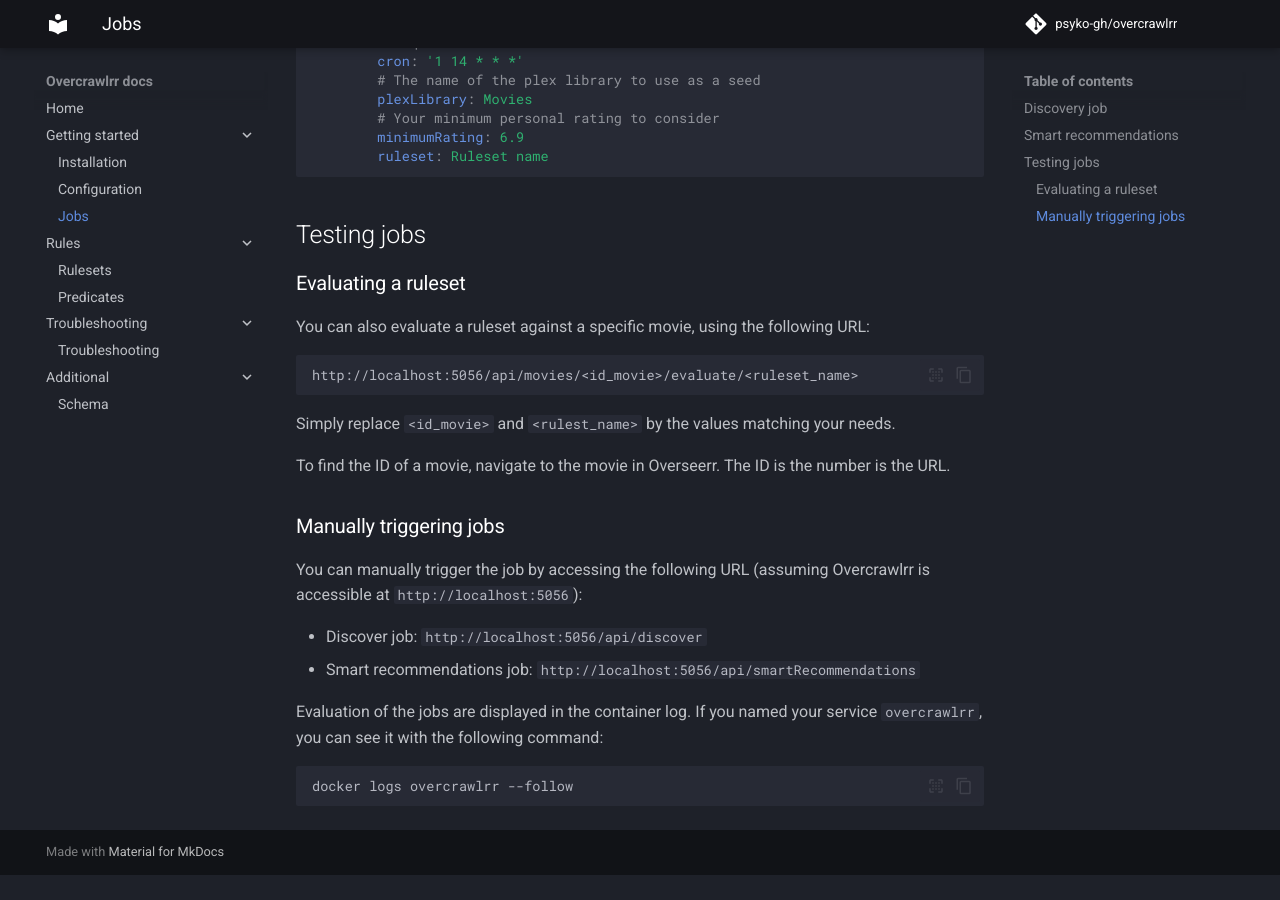
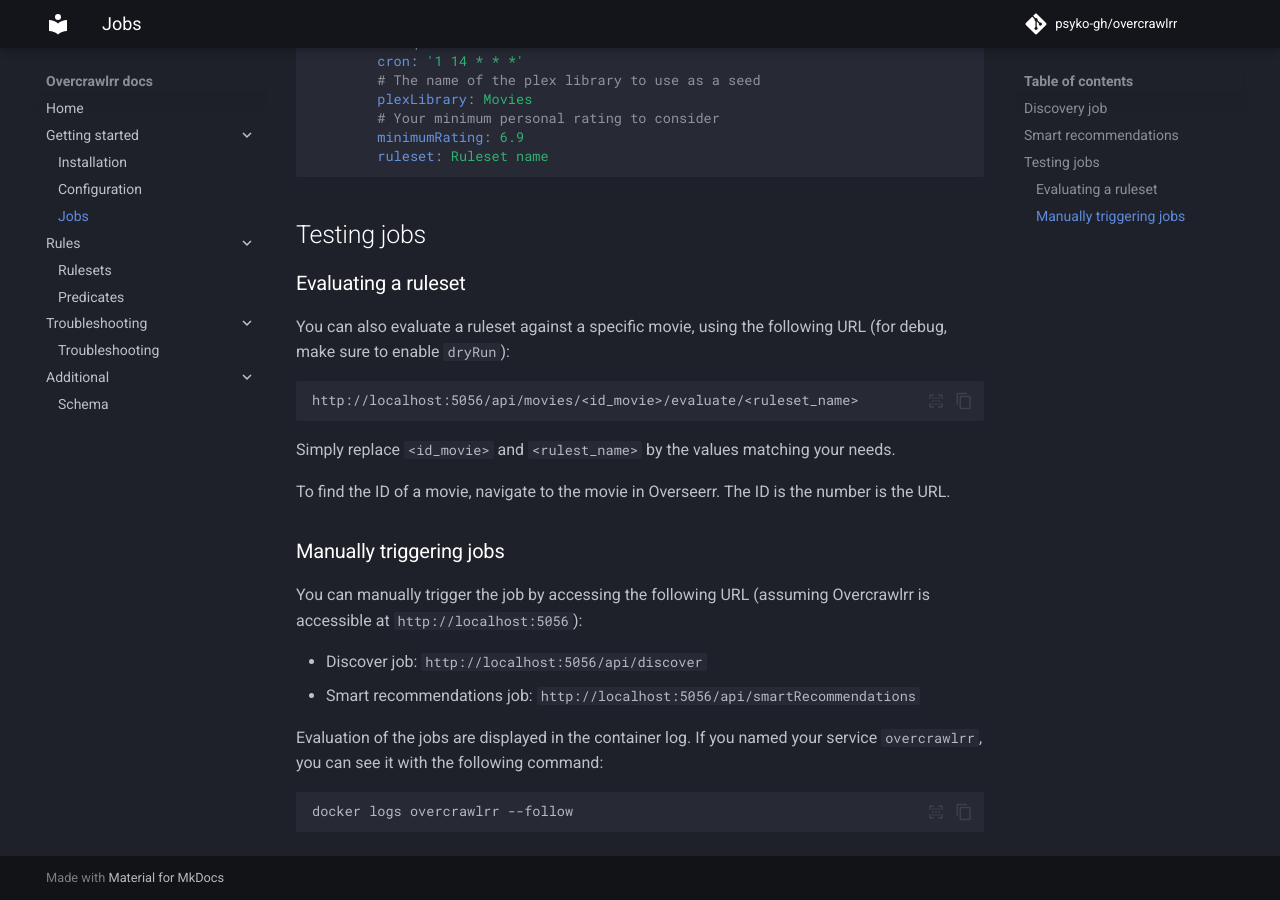
Before and after one commit to psyko-gh/overcrawlrr, an MkDocs documentation site: the page built from docs/jobs.md, in a window 1280 px wide and 900 px high, scrolled down 1135 px. Built offline with MkDocs 1.6.1 and Material for MkDocs 9.7.7, drawn with Linux system fonts in a browser that asks for light colours; comment, search, counter and statistics services are not loaded; the version menu is left out; before the commit the page ends 2010 px from its top, so only the background shows below that.

Commit message:
ci: fixing fine-tuning

````diff
--- a/docs/jobs.md
+++ b/docs/jobs.md
@@ -53,7 +53,7 @@
 
 ### Evaluating a ruleset
 
-You can also evaluate a ruleset against a specific movie, using the following URL:
+You can also evaluate a ruleset against a specific movie, using the following URL (for debug, make sure to enable `dryRun`):
 
 ```
 http://localhost:5056/api/movies/<id_movie>/evaluate/<ruleset_name>
````
Also changed, not shown: 1 other file.
